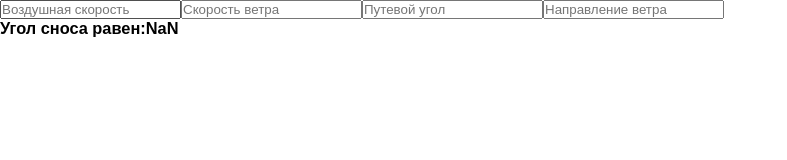
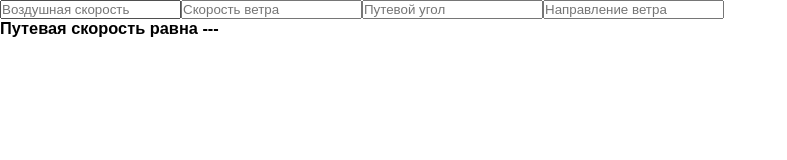
Before and after one commit to alibaysarov/navCalc, a React (Create React App) app in the folder nav-calc/: page / in a window 1280 px wide. Shown: the top 160 px of the page, without its empty margins (0-787 px from the left). Built offline with nearby package versions, Linux system fonts and the light colour scheme.

Commit message:
Добавлен функционал путевой скорости

```diff
--- a/nav-calc/src/App.jsx
+++ b/nav-calc/src/App.jsx
@@ -1,41 +1,44 @@
 import React from "react";
 import Number from './mathLogic.js';
-import {findMeDriftAngle} from './aeroNavLogic.js'
+import {groundSpeed} from './aeroNavLogic.js'
 function App() {
   const [airspeedInput,setAirSpeedInput]=React.useState('');
   const airspeedInputHandler=(e)=>{
-    e.target.value=Number(e.target.value.replace(/\D/g,''))
+    e.target.value=e.target.value.replace(/(^0{1,1}|[A-Za-zА-Яа-я])/g,'')
     setAirSpeedInput(e.target.value);
 
   }
   const [windSpeedInput,setWindSpeedInput]=React.useState('');
   const windSpeedInputHandler=(e)=>{
-    e.target.value=Number(e.target.value.replace(/\D/g,''))
+    e.target.value=e.target.value.replace(/(^0{1,1}|[A-Za-zА-Яа-я])/g,'')
     setWindSpeedInput(e.target.value);
 
   }
   const [course,setCourse]=React.useState('');
   const courseInputHandler=(e)=>{
-    e.target.value=Number(e.target.value.replace(/\D/g,''))
+    e.target.value=e.target.value.replace(/(^0{1,1}|[A-Za-zА-Яа-я])/g,'')
     setCourse(e.target.value);
 
   }
   const [windDirection,setWindDirection]=React.useState('');
   const windDirectionHandler=(e)=>{
-    e.target.value=Number(e.target.value.replace(/\D/g,''))
+    e.target.value=e.target.value.replace(/(^0{1,1}|[A-Za-zА-Яа-я])/g,'')
     setWindDirection(e.target.value);
 
   }
-
-  let res=findMeDriftAngle(airspeedInput,windSpeedInput,course,windDirection)
-
+  const airSpd=Number(airspeedInput);
+  const windSpd=Number(windSpeedInput);
+  const magnetCourse=Number(course);
+  const windDir=Number(windDirection);
+  const res=groundSpeed(airSpd,windSpd,magnetCourse,windDir)
+ console.log(res)
   return (
    <div>
     <input type="text" value={airspeedInput} placeholder="Воздушная скорость" onChange={airspeedInputHandler} />
     <input type="text" value={windSpeedInput} placeholder="Скорость ветра" onChange={windSpeedInputHandler} />
-    <input type="text" value={course} placeholder="Путевой угол" onChange={courseInputHandler} onBlur={()=>setCourse('')} />
+    <input type="text" value={course} placeholder="Путевой угол" onChange={courseInputHandler}  />
     <input type="text" value={windDirection} placeholder="Направление ветра" onChange={windDirectionHandler} />
-    <h3>{'Угол сноса равен:'+res}</h3>
+    <h3>{`Путевая скорость равна ${res}`}</h3>
    </div>
   );
 }
--- a/nav-calc/src/aeroNavLogic.js
+++ b/nav-calc/src/aeroNavLogic.js
@@ -1,7 +1,20 @@
 import Number from "./mathLogic";
-export const findMeDriftAngle=(airSpd,windSpd,magnHdg,windDir)=>{
-    const navWind=windDir>180?windDir-180:windDir+180;
-    const courseWindAgle=navWind-magnHdg;
-    let driftAngle=(courseWindAgle*windSpd/airSpd)*courseWindAgle.toSin();
-     return driftAngle
-  }
+
+//Угол сноса
+
+export const groundSpeed=(airSpd,windSpd,magnHdg,windDir)=>{
+    const findMeDriftAngle=(airSpd,windSpd,magnHdg,windDir)=>{
+        const navWind=windDir>180?windDir-180:windDir+180;
+        const courseWindAngle=navWind-magnHdg;
+        let driftAngle=(courseWindAngle*windSpd/airSpd)*courseWindAngle.toSin();
+         return isNaN(driftAngle)?'---':{driftAngleCos:driftAngle.toCos(),courseWindAgleCos:courseWindAngle.toCos()}
+    }
+
+    const res=findMeDriftAngle(airSpd,windSpd,magnHdg,windDir);
+    console.log(res)
+    const {driftAngleCos,courseWindAgleCos}=res;
+    return isNaN((airSpd*driftAngleCos+windSpd*courseWindAgleCos).toFixed(1))
+    ?'---'
+    :(airSpd*driftAngleCos+windSpd*courseWindAgleCos).toFixed(1)
+
+}
```
